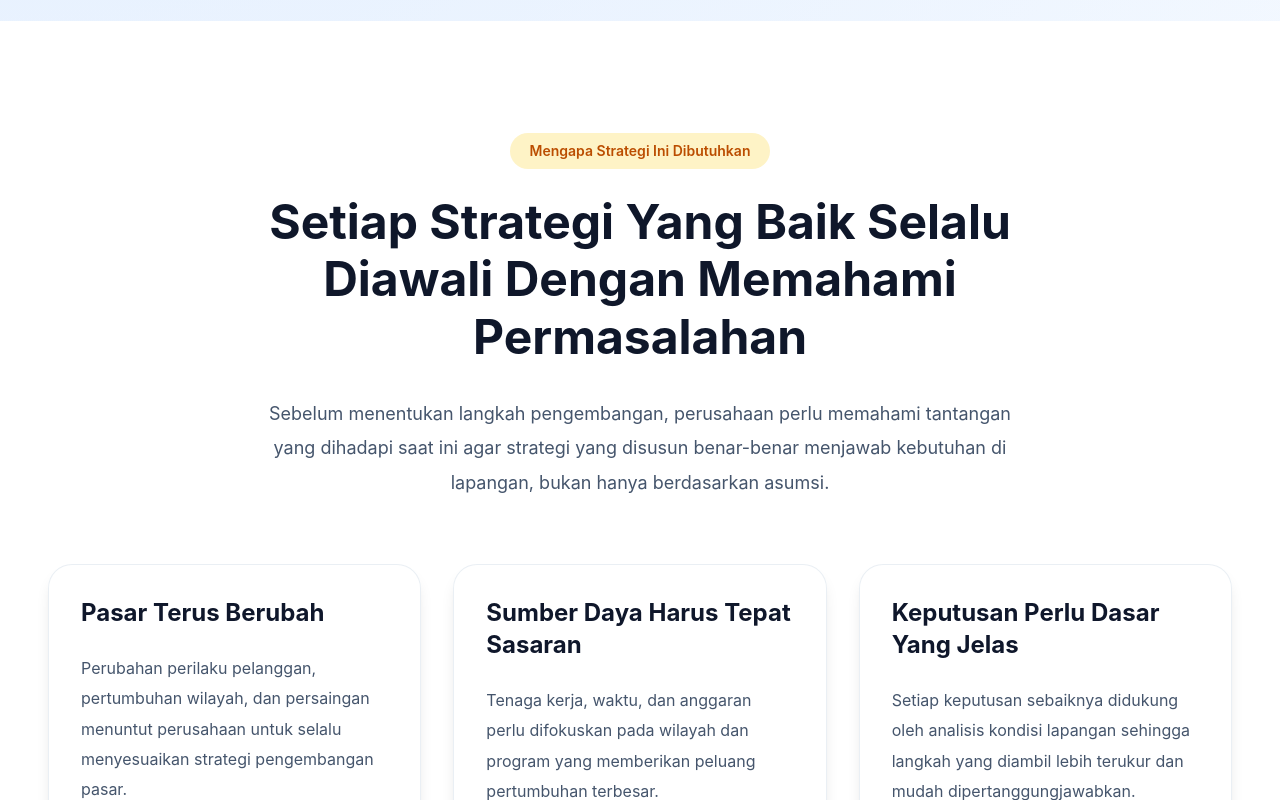
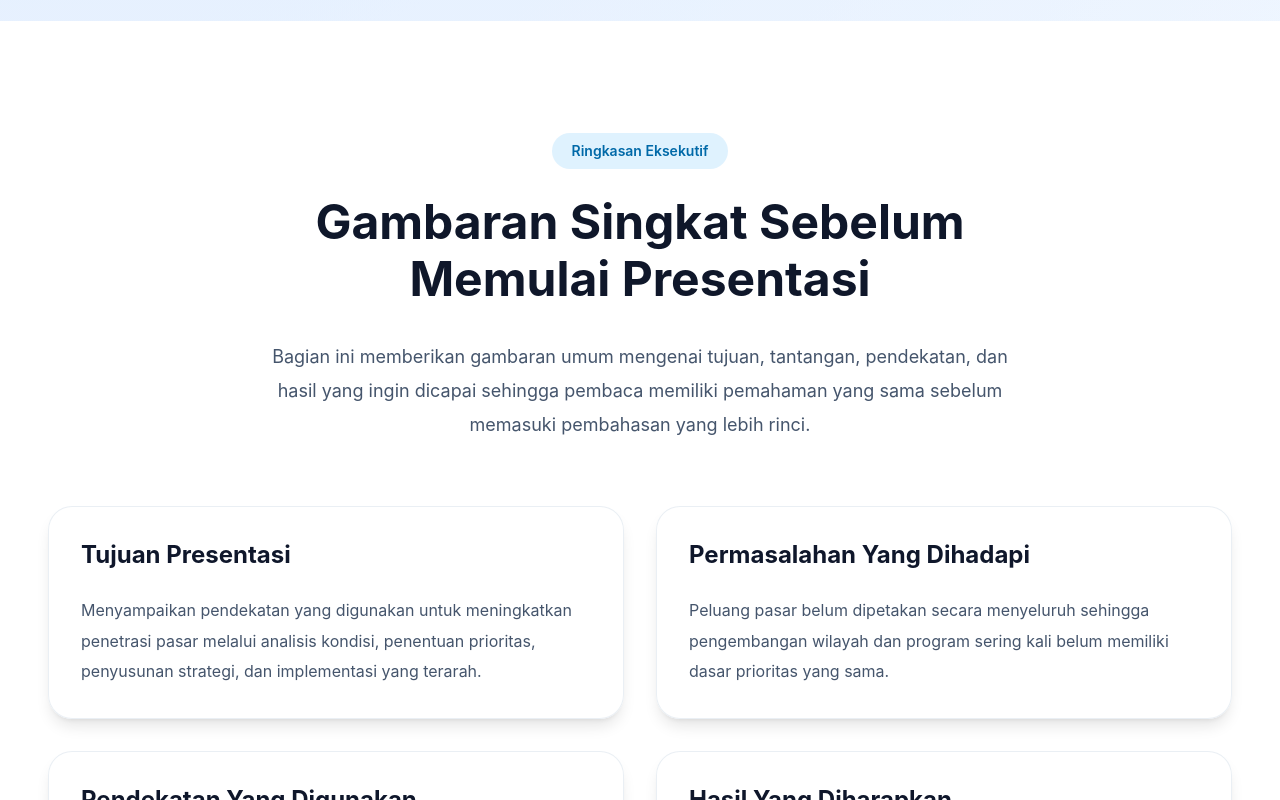
Before and after one commit to dawudsw0491-cell/market-strategy-presentation, a Next.js app: page / in a window 1280 px wide. Shown: the part 940-1740 px from the top of the page. Built offline with nearby package versions, Linux system fonts and the light colour scheme.

Commit message:
feat: integrate executive summary into landing page

```diff
--- a/app/page.tsx
+++ b/app/page.tsx
@@ -1,7 +1,8 @@
+import Footer from "@/components/layout/footer";
 import Navbar from "@/components/layout/navbar";
-import Footer from "@/components/layout/footer";
 
 import Hero from "@/components/sections/hero";
+import ExecutiveSummary from "@/components/sections/executive-summary";
 import WhyThisStrategy from "@/components/sections/why-this-strategy";
 import StrategyApproach from "@/components/sections/strategy-approach";
 import StrategyPillars from "@/components/sections/strategy-pillars";
@@ -14,6 +15,8 @@ export default function HomePage() {
       <main>
         <Hero />
 
+        <ExecutiveSummary />
+
         <WhyThisStrategy />
 
         <StrategyApproach />
```
